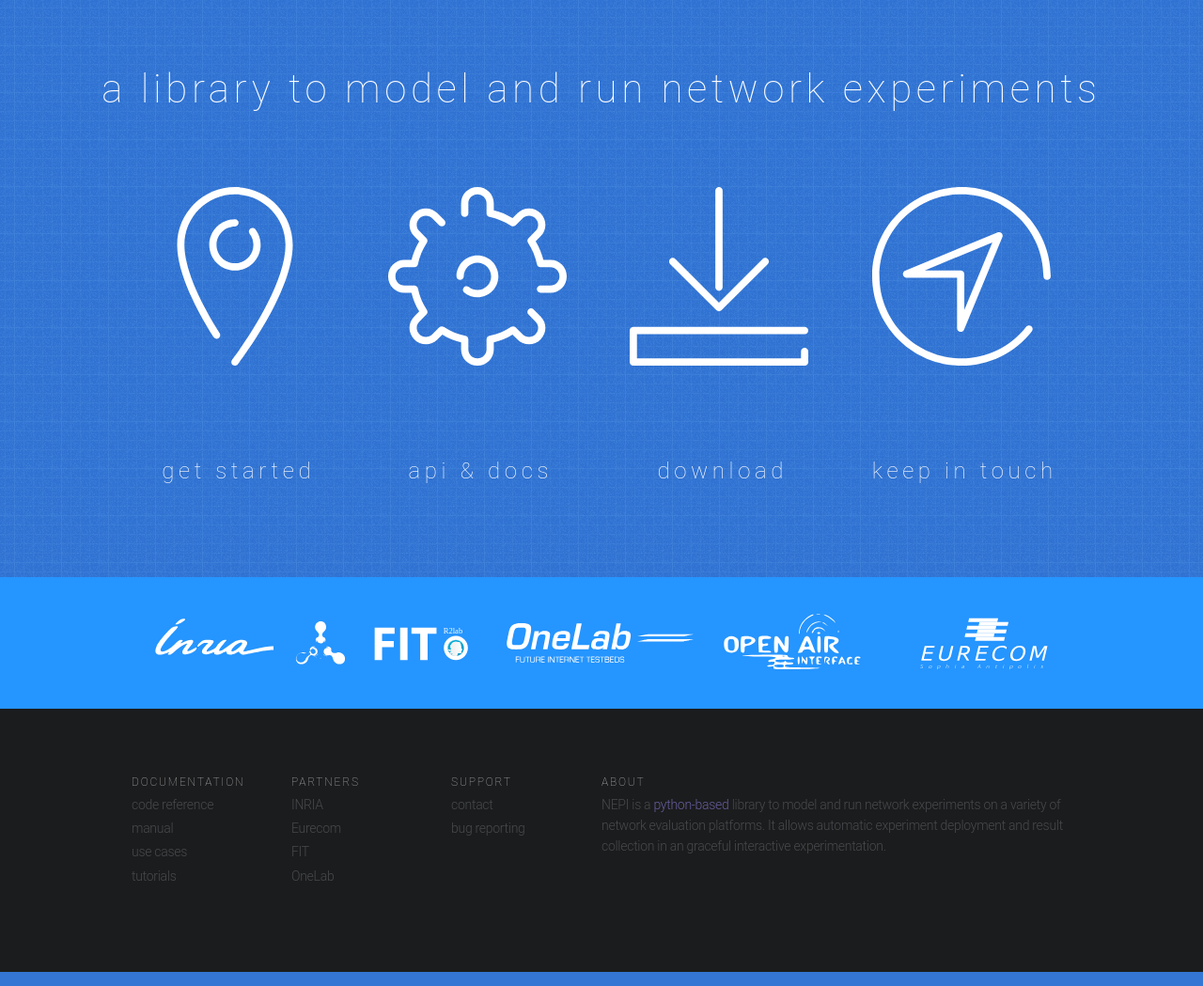
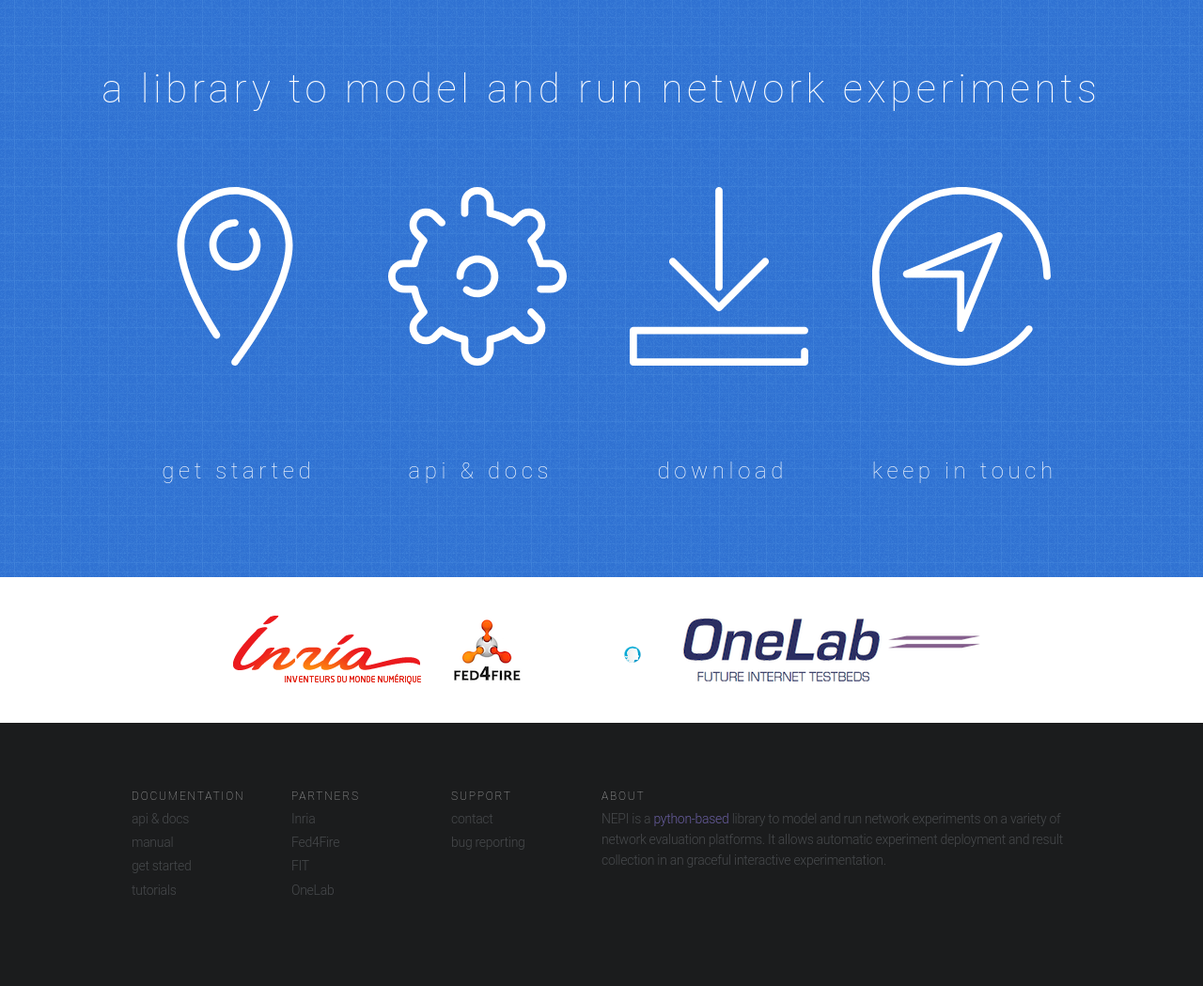
Before and after one commit to nanocreaator/nepi, a Django app: page /www/ in a window 1280 px wide. Shown: the part 97-1146 px from the top of the page at 94% size. Run offline with Django 3.2, Linux system fonts and the light colour scheme; some libraries are stand-ins or nearby versions.

Commit message:
Update site layout

```diff
--- a/website/www/assets/css/overrides.css
+++ b/website/www/assets/css/overrides.css
@@ -2,6 +2,21 @@
 .footer {
   background-color: rgb(27, 28, 29);
   color: #444;
+  color: rgba(116, 119, 123, .5);
+}
+
+.no_link_color {
+  text-decoration: none;
+  color: #FFF;
+}
+
+a:hover {
+  color: #FFF;
+  text-decoration: none;
+}
+
+.no_link_color_footer {
+  text-decoration: none;
   color: rgba(116, 119, 123, .5);
 }
 
@@ -51,7 +66,7 @@
 
 /* brand ribbon block */
 .brands {
-  background: #2595FF;
+  background: #FFF;
 }
 .brands img {
   margin: 0 10px 30px;
--- a/website/www/templates/layout/_footer.html
+++ b/website/www/templates/layout/_footer.html
@@ -4,26 +4,26 @@
       <div class="fu ag">
         <ul class="fh sv">
           <li><h6 class="eu">documentation</h6></li>
-          <li>code reference</li>
-          <li>manual</li>
-          <li>use cases</li>
-          <li>tutorials</li>
+          <li><a href="/www/api" class="no_link_color_footer">api & docs</a></li>
+          <li><a href="/www/manual" class="no_link_color_footer">manual</a></li>
+          <li><a href="/www/get_started" class="no_link_color_footer">get started</a></li>
+          <li><a href="/www/tutorial" class="no_link_color_footer">tutorials</a></li>
         </ul>
       </div>
       <div class="fu ag">
         <ul class="fh sv">
           <li><h6 class="eu">partners</h6></li>
-          <li>INRIA</li>
-          <li>Eurecom</li>
-          <li>FIT</li>
-          <li>OneLab</li>
+          <li><a href="http://www.inria.fr" target="_blank" class="no_link_color_footer">Inria</a></li>
+          <li><a href="http://fed4fire.eu" target="_blank" class="no_link_color_footer">Fed4Fire</a></li>
+          <li><a href="http://r2lab.inria.fr" target="_blank" class="no_link_color_footer">FIT</a></li>
+          <li><a href="https://portal.onelab.eu" target="_blank" class="no_link_color_footer">OneLab</a></li>
         </ul>
       </div>
       <div class="fu ag">
         <ul class="fh sv">
           <li><h6 class="eu">support</h6></li>
-          <li>contact</li>
-          <li>bug reporting</li>
+          <li><a href="/www/contact" class="no_link_color_footer">contact</a></li>
+          <li><a href="/www/contact" class="no_link_color_footer">bug reporting</a></li>
         </ul>
       </div>
        <div class="">
--- a/website/www/templates/layout/_header.html
+++ b/website/www/templates/layout/_header.html
@@ -7,19 +7,19 @@
     <div class="pw collapse">
       <ul class="nav navbar-nav pk">
         <li>
-          <a href="/www/index">overview</a>
+          <a href="/www/overview">overview</a>
         </li>
         <li>
-          <a href="/www/index">get started</a>
+          <a href="/www/get_started">get started</a>
         </li>
         <li>
-          <a href="/www/index">docs</a>
+          <a href="/www/api">docs</a>
         </li>
         <li>
-          <a href="/www/index">download</a>
+          <a href="/www/download">download</a>
         </li>
         <li>
-          <a href="/www/index">contact</a>
+          <a href="/www/contact">contact</a>
         </li>
       </ul>
     </div><!--/.nav-collapse -->
--- a/website/www/templates/layout/_partners.html
+++ b/website/www/templates/layout/_partners.html
@@ -1,10 +1,8 @@
 <div class="k brands partner_bar">
   <div class=" eq">
-    <img src="/assets/img/inria.svg">
-    <img src="/assets/img/fed4fire.svg">
-    <img src="/assets/img/r2lab_logo.svg">
-    <img src="/assets/img/onelab.svg">
-    <img src="/assets/img/openair.svg">
-    <img src="/assets/img/eurecom.svg" width="150px;">
+    <a href="http://www.inria.fr" target="_blank"><img src="/assets/img/inria.png"></a>
+    <a href="http://fed4fire.eu" target="_blank"><img src="/assets/img/fed4fire_sm.png"></a>
+    <a href="http://r2lab.inria.fr" target="_blank"><img src="/assets/img/r2lab_logo.svg"></a>
+    <a href="http://portal.onelab.eu" target="_blank"><img src="/assets/img/onelab.png"></a>
   </div>
 </div>
--- a/website/www/templates/layout/body_face.html
+++ b/website/www/templates/layout/body_face.html
@@ -28,20 +28,20 @@
         <div class="menu_bar">
           <div class="row">
             <div class="col-xs-3 col-sm-3 col-md-3 text-center vr-all" id="t_01">
-              <img src="/assets/img/pin.svg" class="icon">
-        	    <h3>get started</h3>
+              <a href="/www/get_started" class="no_link_color"><img src="/assets/img/pin.svg" class="icon">
+        	    <h3>get started</h3></a>
 		        </div>
             <div class="col-xs-3 col-sm-3 col-md-3 text-center vr-all" id="t_03">
-              <img src="/assets/img/settings.svg" class="icon">
-              <h3>api & docs</h3>
+              <a href="/www/api" class="no_link_color"><img src="/assets/img/settings.svg" class="icon">
+              <h3>api & docs</h3></a>
             </div>
             <div class="col-xs-3 col-sm-3 col-md-3 text-center vr-all" id="t_04">
-              <img src="/assets/img/download.svg" class="icon">
-        	    <h3>download</h3>
+              <a href="/www/download" class="no_link_color"><img src="/assets/img/download.svg" class="icon">
+        	    <h3>download</h3></a>
 		        </div>
             <div class="col-xs-3 col-sm-3 col-md-3 text-center vr-all" id="t_02">
-              <img src="/assets/img/compass-2.svg" class="icon">
-        	    <h3>keep in touch</h3>
+              <a href="/www/contact" class="no_link_color"><img src="/assets/img/compass-2.svg" class="icon">
+        	    <h3>keep in touch</h3></a>
 		        </div>
           </div>
         </div>
--- a/website/www/urls.py
+++ b/website/www/urls.py
@@ -8,6 +8,18 @@
 
     #/index
     url(r'^index/$', views.index,  name='index'),
+    #/overview
+    url(r'^overview/$', views.overview, name='overview'),
     #/source
     url(r'^source/$', views.source, name='source'),
+    #/get_started
+    url(r'^get_started/$', views.get_started, name='get_started'),
+    #/api
+    url(r'^api/$', views.api, name='api'),
+    #/download
+    url(r'^download/$', views.download, name='download'),
+    #/contact
+    url(r'^contact/$', views.contact, name='contact'),
+    #/manual
+    url(r'^manual/$', views.manual, name='manual'),
 ]
--- a/website/www/views.py
+++ b/website/www/views.py
@@ -7,7 +7,43 @@
     return render(request, 'layout/body_face.html', {'content':body})
 
 
+def overview(request):
+    title = "overview"
+    body = markdownify("overview")
+    return render(request, 'layout/body_inside.html', {'content':body, 'title':title})
+
+
 def source(request):
     title = "source code"
     body = markdownify("source")
     return render(request, 'layout/body_inside.html', {'content':body, 'title':title})
+
+
+def get_started(request):
+    title = "get started"
+    body = markdownify("get_started")
+    return render(request, 'layout/body_inside.html', {'content':body, 'title':title})
+
+
+def api(request):
+    title = "API"
+    body = markdownify("api")
+    return render(request, 'layout/body_inside.html', {'content':body, 'title':title})
+
+
+def download(request):
+    title = "download"
+    body = markdownify("download")
+    return render(request, 'layout/body_inside.html', {'content':body, 'title':title})
+
+
+def contact(request):
+    title = "contact"
+    body = markdownify("contact")
+    return render(request, 'layout/body_inside.html', {'content':body, 'title':title})
+
+
+def manual(request):
+    title = "manual"
+    body = markdownify("manual")
+    return render(request, 'layout/body_inside.html', {'content':body, 'title':title})
```
Also changed, not shown: website/www/assets/img/fed4fire.png (added), website/www/assets/img/fed4fire_sm.png (added), website/www/assets/img/inria.png (added), website/www/assets/img/onelab.png (added), website/www/templates/www/api.md (added), website/www/templates/www/contact.md (added), website/www/templates/www/download.md (added), website/www/templates/www/get_started.md (added), website/www/templates/www/manual.md (added), website/www/templates/www/overview.md (added).
